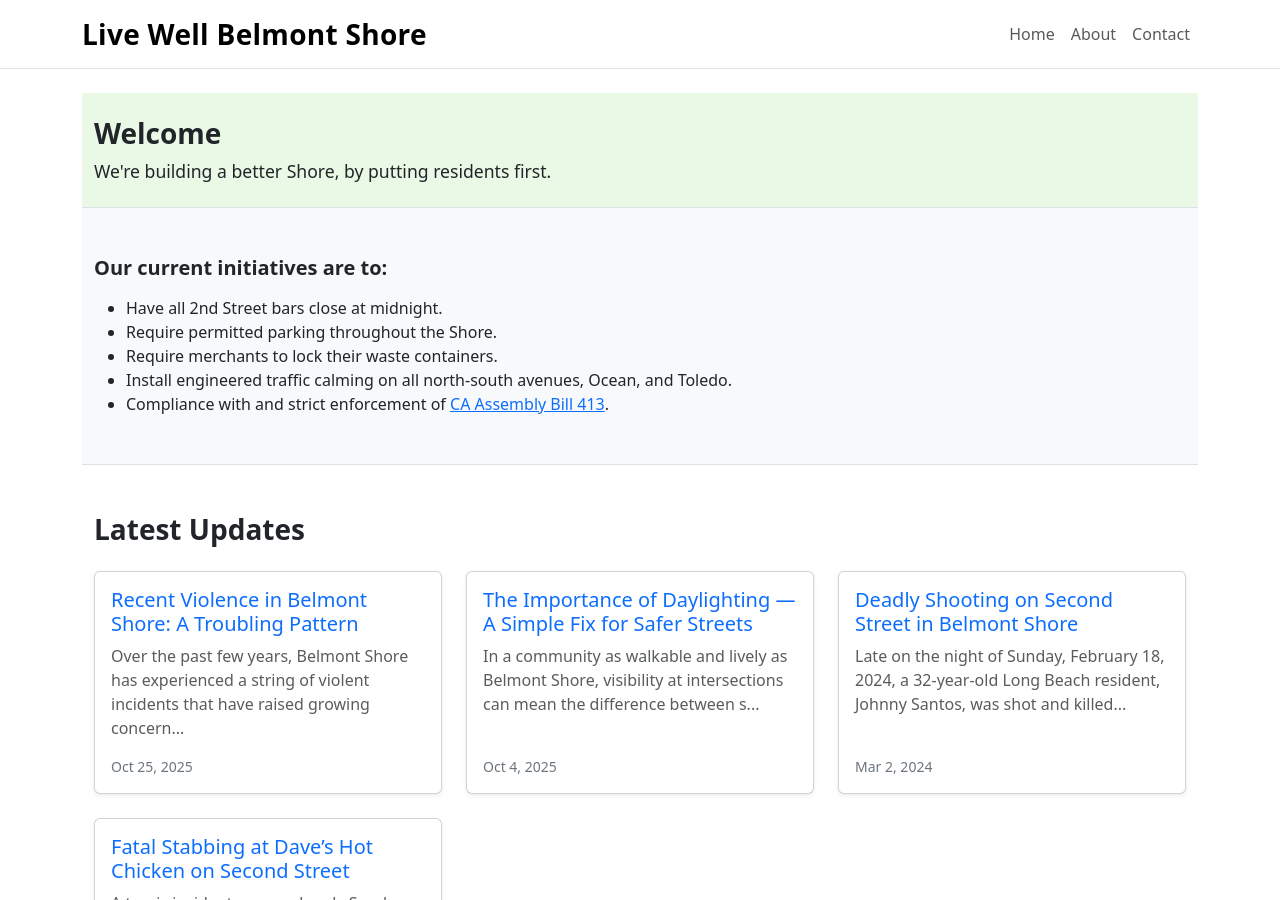
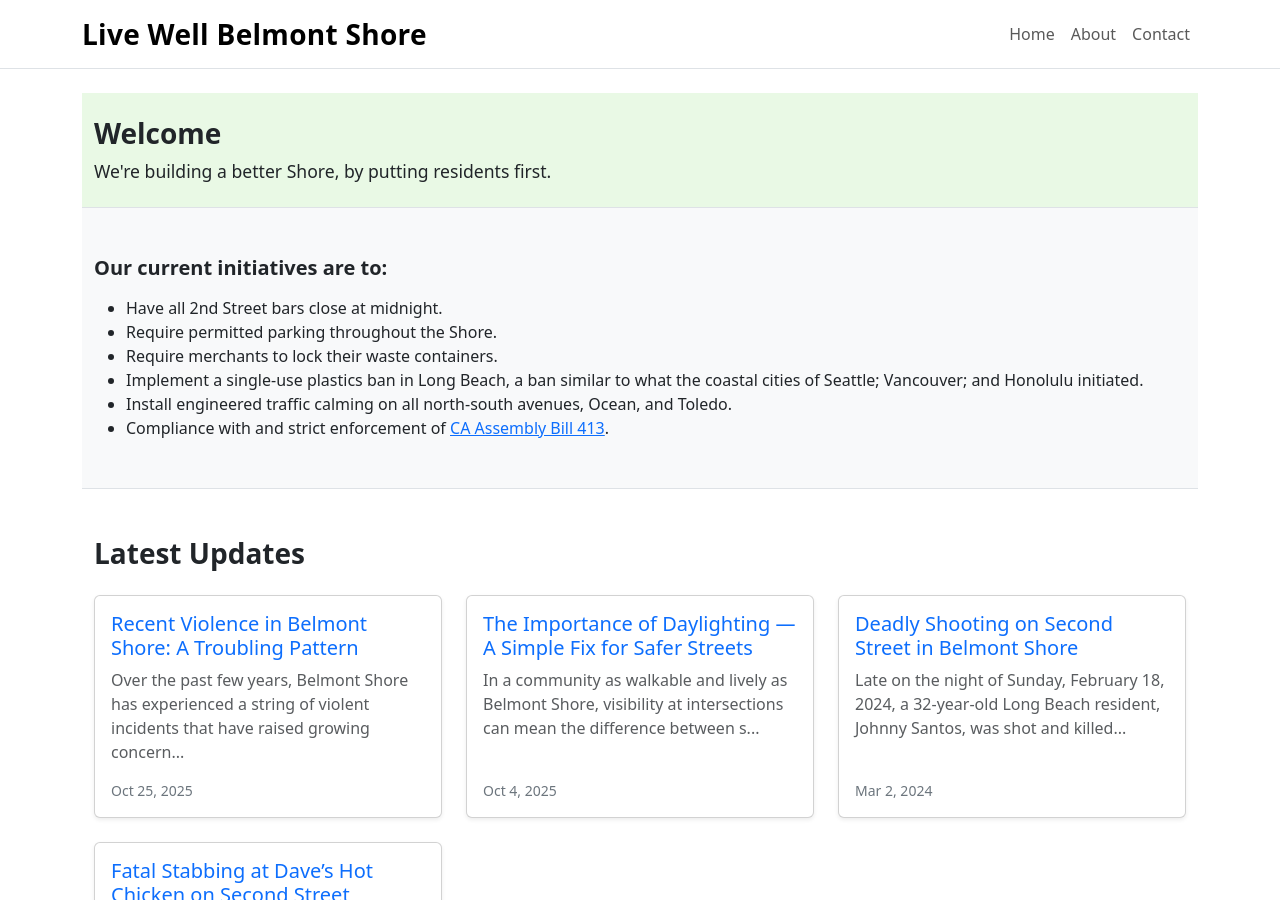
Before and after one commit to ericmseitz/livewellbs, a Jekyll site: the page built from index.html, in a window 1280 px wide and 900 px high. Built offline with Jekyll 4.4.1, drawn with Linux system fonts in a browser that asks for light colours.

Commit message:
single use plastics ban;

```diff
--- a/index.html
+++ b/index.html
@@ -21,6 +21,7 @@ title: Home
       <li>Have all 2nd Street bars close at midnight.</li>
       <li>Require permitted parking throughout the Shore.</li>
       <li>Require merchants to lock their waste containers.</li>
+      <li>Implement a single-use plastics ban in Long Beach, a ban similar to what the coastal cities of Seattle; Vancouver; and Honolulu initiated.
       <li>Install engineered traffic calming on all north-south avenues, Ocean, and Toledo.</li>
       <li>Compliance with and strict enforcement of
         <a href="https://leginfo.legislature.ca.gov/faces/billNavClient.xhtml?bill_id=202320240AB413">CA Assembly Bill 413</a>.
```
